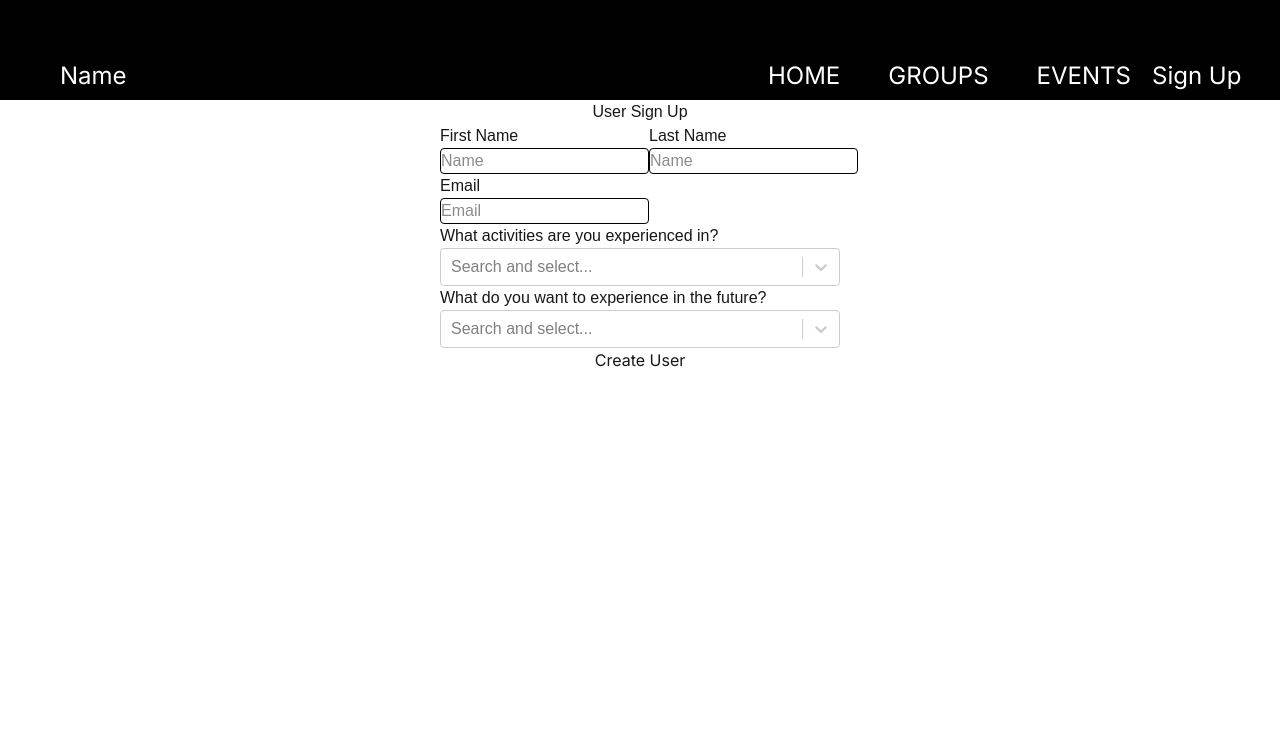
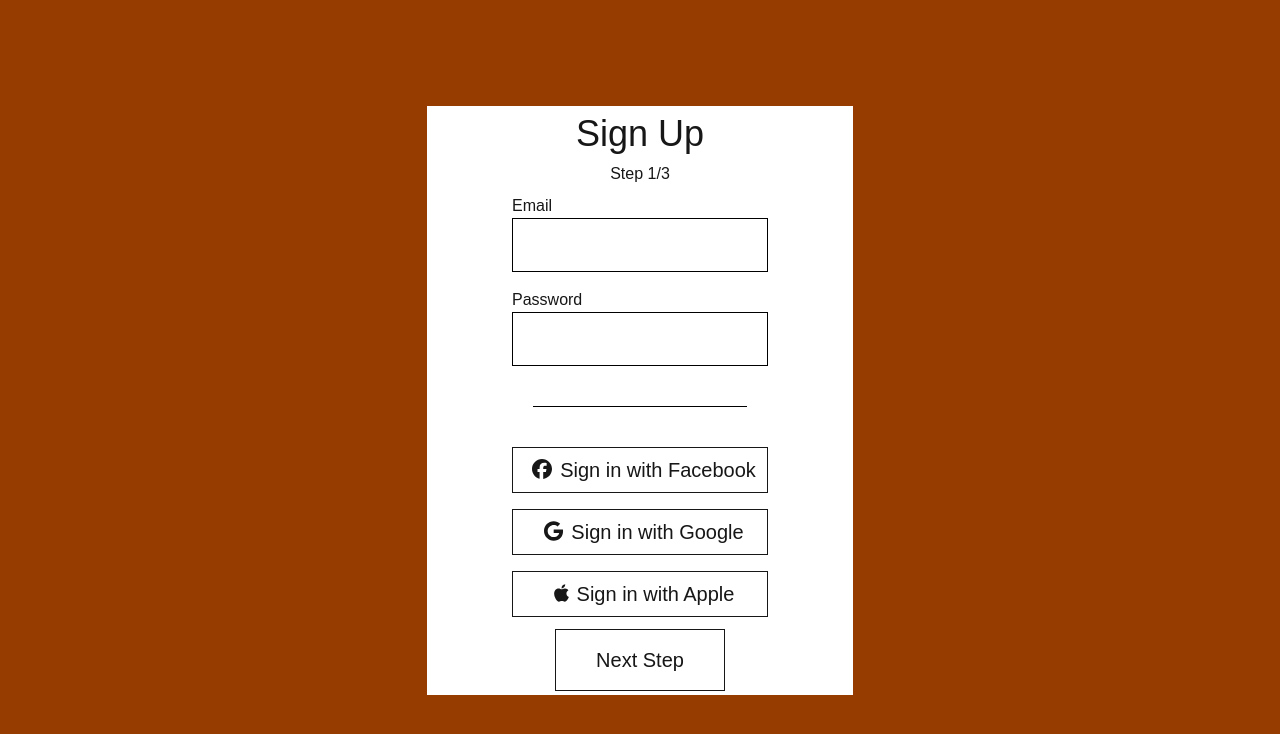
Before and after one commit to jn-han/youCode2025, a Next.js app in the folder frontend/: page /SignUp in a window 1280 px wide. Shown: the top 734 px of the page. Built offline with nearby package versions, Linux system fonts and the light colour scheme; no server answers.

Commit message:
added fontawesome

```diff
--- /dev/null
+++ b/frontend/lib/fontawesome.js
@@ -0,0 +1,3 @@
+import { config } from "@fortawesome/fontawesome-svg-core";
+import "@fortawesome/fontawesome-svg-core/styles.css";
+config.autoAddCss = false;
--- a/frontend/package.json
+++ b/frontend/package.json
@@ -9,6 +9,11 @@
     "lint": "next lint"
   },
   "dependencies": {
+    "@fortawesome/fontawesome-svg-core": "^6.7.2",
+    "@fortawesome/free-brands-svg-icons": "^6.7.2",
+    "@fortawesome/free-regular-svg-icons": "^6.7.2",
+    "@fortawesome/free-solid-svg-icons": "^6.7.2",
+    "@fortawesome/react-fontawesome": "^0.2.2",
     "axios": "^1.8.4",
     "next": "15.2.4",
     "react": "^19.0.0",
--- a/frontend/src/app/SignUp/page.js
+++ b/frontend/src/app/SignUp/page.js
@@ -3,6 +3,12 @@ import React from "react";
 import { useState, useEffect } from "react";
 import API from "../../../utils/api";
 import dynamic from "next/dynamic";
+import { FontAwesomeIcon } from "@fortawesome/react-fontawesome";
+import {
+  faGoogle,
+  faFacebook,
+  faApple,
+} from "@fortawesome/free-brands-svg-icons";
 
 const ClientSelect = dynamic(() => import("@/components/ClientSelect"), {
   ssr: false,
@@ -11,6 +17,8 @@ const ClientSelect = dynamic(() => import("@/components/ClientSelect"), {
 const SignUpPage = () => {
   const [firstName, setFirstName] = useState("");
   const [lastName, setLastName] = useState("");
+  const [password, setPassword] = useState("");
+
   const [email, setEmail] = useState("");
   const [experiencedActivities, setExperiencedActivities] = useState([]);
   const [wantsToExperience, setWantsToExperience] = useState([]);
@@ -58,8 +66,62 @@ const SignUpPage = () => {
   }, []);
 
   return (
-    <div className="flex flex-col items-center justify-items-center w-full">
-      <p>User Sign Up</p>
+    <div className="flex flex-row items-center justify-center w-full bg-amber-800 h-screen">
+      <div className="w-1/3 bg-white flex flex-col items-center justify-center text-bold">
+        <p className="text-4xl m-2">Sign Up</p>
+        <p>Step 1/3</p>
+        <div className="w-4/5 flex flex-col  items-center jutify-center m-2">
+          <div className="w-3/4">
+            <p>Email</p>
+          </div>
+          <input
+            className="border p-3 text-xl w-3/4 border-black"
+            placeholder=""
+            onChange={(e) => setEmail(e.target.value)}
+          />
+        </div>
+        <div className="w-4/5 flex flex-col  items-center jutify-center m-2">
+          <div className="w-3/4">
+            <p>Password</p>
+          </div>
+          <input
+            className="border p-3 text-xl w-3/4 border-black"
+            placeholder=""
+            type="password"
+            onChange={(e) => setPassword(e.target.value)}
+          />
+        </div>
+        <hr className="w-2/4 h-px my-8 bg-black border-0 " />
+        <div className="flex flex-col justify-center  w-4/5 items-center">
+          <div className="p-2 m-2 w-3/4 border flex flex-row justify-center text-xl">
+            <p>
+              <span className="m-2">
+                <FontAwesomeIcon icon={faFacebook}></FontAwesomeIcon>
+              </span>
+              Sign in with Facebook
+            </p>
+          </div>
+          <div className="p-2 m-2 w-3/4 border flex flex-row justify-center text-xl">
+            <p>
+              <span className="m-2">
+                <FontAwesomeIcon icon={faGoogle}></FontAwesomeIcon>
+              </span>
+              Sign in with Google
+            </p>
+          </div>
+          <div className="p-2 m-2 w-3/4 border flex flex-row justify-center text-xl">
+            <p>
+              <span className="m-2">
+                <FontAwesomeIcon icon={faApple}></FontAwesomeIcon>
+              </span>
+              Sign in with Apple
+            </p>
+          </div>
+          <button className="w-1/2 p-4 text-xl border m-1">Next Step</button>
+        </div>
+      </div>
+
+      {/* <p>User Sign Up</p>
       <div className="flex flex-row justify-between w-100">
         <div className="">
           <p>First Name</p>
@@ -103,11 +165,11 @@ const SignUpPage = () => {
           loadOptions={loadOptions}
           topThreeOptions={topThreeOptions}
         />
-      </div>
+      </div> */}
 
-      <button className="font-primary" onClick={handleCreateUser}>
+      {/* <button className="font-primary" onClick={handleCreateUser}>
         Create User
-      </button>
+      </button> */}
     </div>
   );
 };
--- a/frontend/src/app/layout.js
+++ b/frontend/src/app/layout.js
@@ -1,7 +1,7 @@
 import { Inter } from "next/font/google";
 import "./globals.css";
 import Navbar from "../components/Navbar";
-import HomePage from "./HomePage/Page";
+import "../../lib/fontawesome";
 
 const interMono = Inter({
   variable: "--font-primary",
@@ -18,7 +18,6 @@ export default function RootLayout({ children, pageProps }) {
   return (
     <html lang="en">
       <body className={`${interMono.variable}`}>
-        <Navbar />
         <main>{children}</main>
       </body>
     </html>
```
Also changed, not shown: frontend/src/app/home/page.js (renamed from frontend/src/app/HomePage/Page.js), 1 other file (tests, documents, lock files or other folders).
